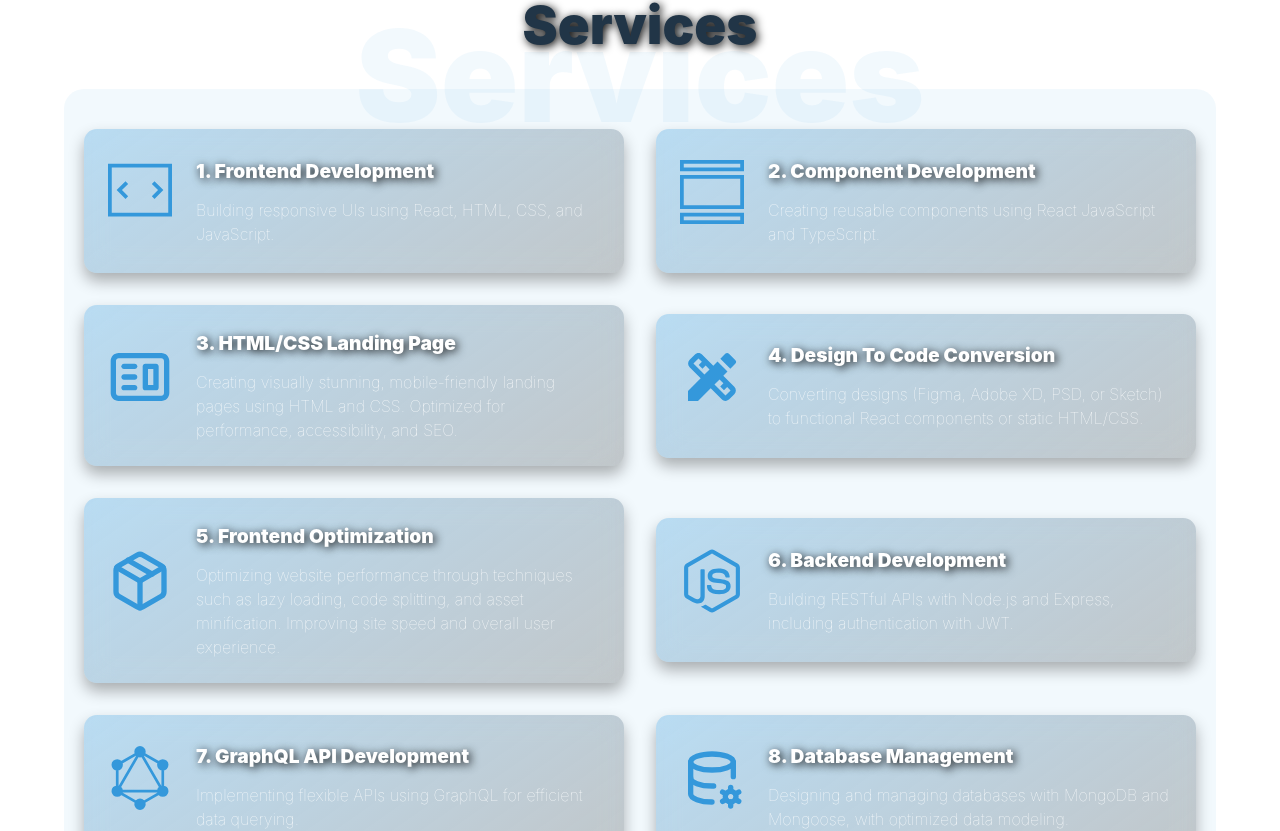
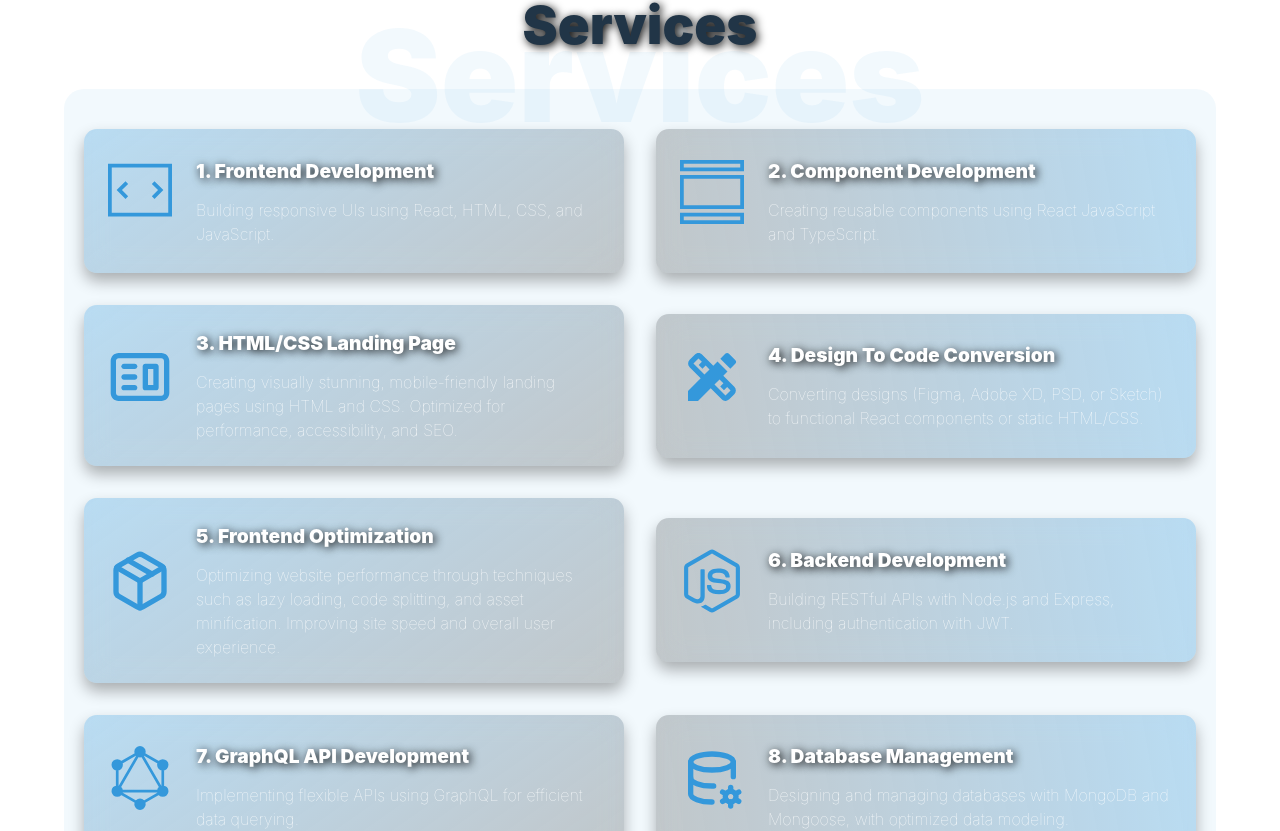
Before and after one commit to zamanmughal98/Zaman-Portfolio-React, a React (Vite) app: page /skills in a window 1280 px wide. Shown: the part 1420-2251 px from the top of the page. Built offline with nearby package versions, Linux system fonts and the light colour scheme.

Commit message:
refactor: changed the background color by using sudo class

```diff
--- a/src/styles/MyServices.css
+++ b/src/styles/MyServices.css
@@ -38,6 +38,9 @@
   -webkit-backdrop-filter: blur(15px);
   overflow: hidden;
   transition: all 0.5s ease-in-out;
+}
+.serviceCard:nth-child(even) {
+  background: linear-gradient(-100deg, #3498db4d, #00000033);
 }
 
 .serviceCard:hover {
```
